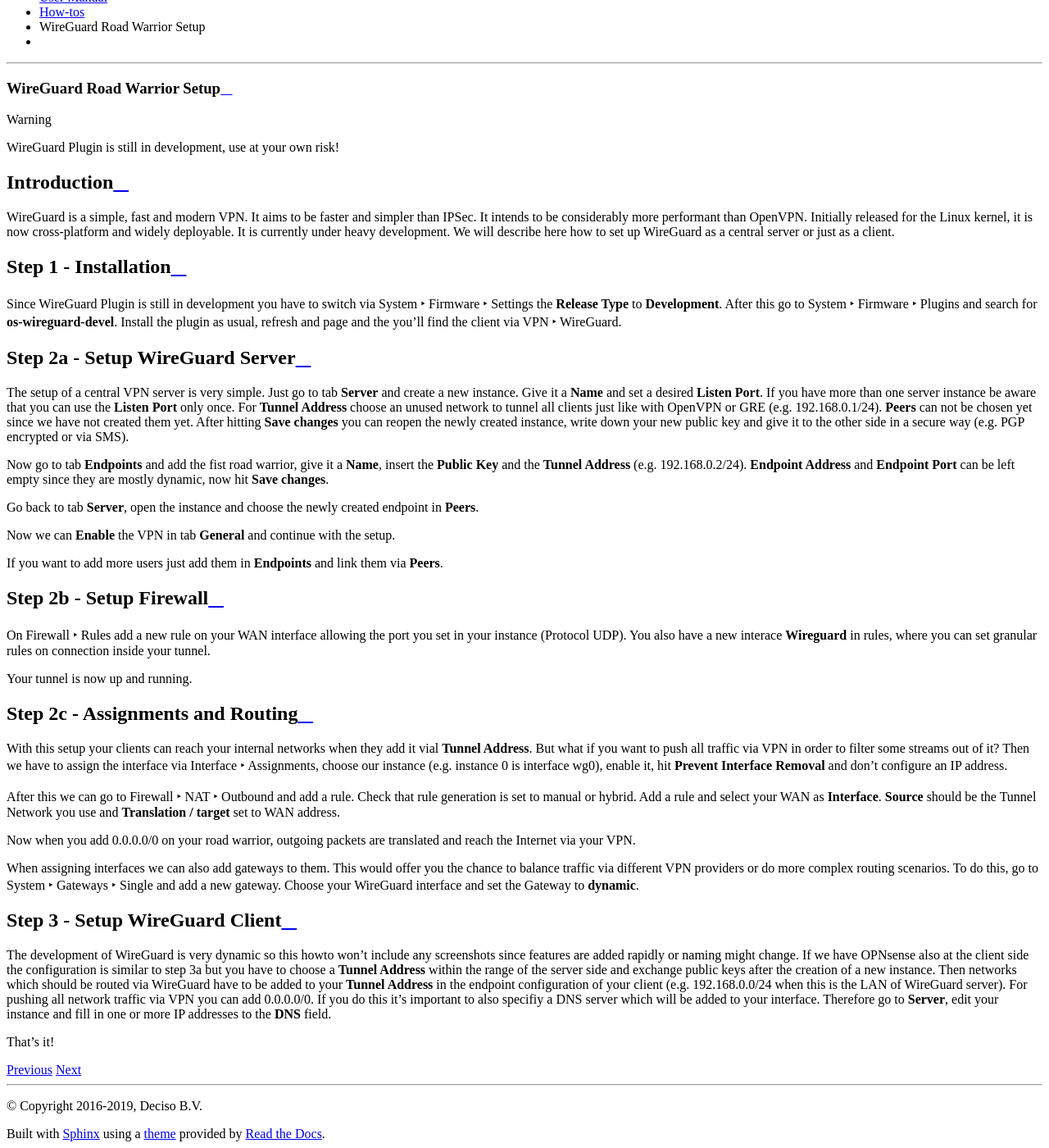
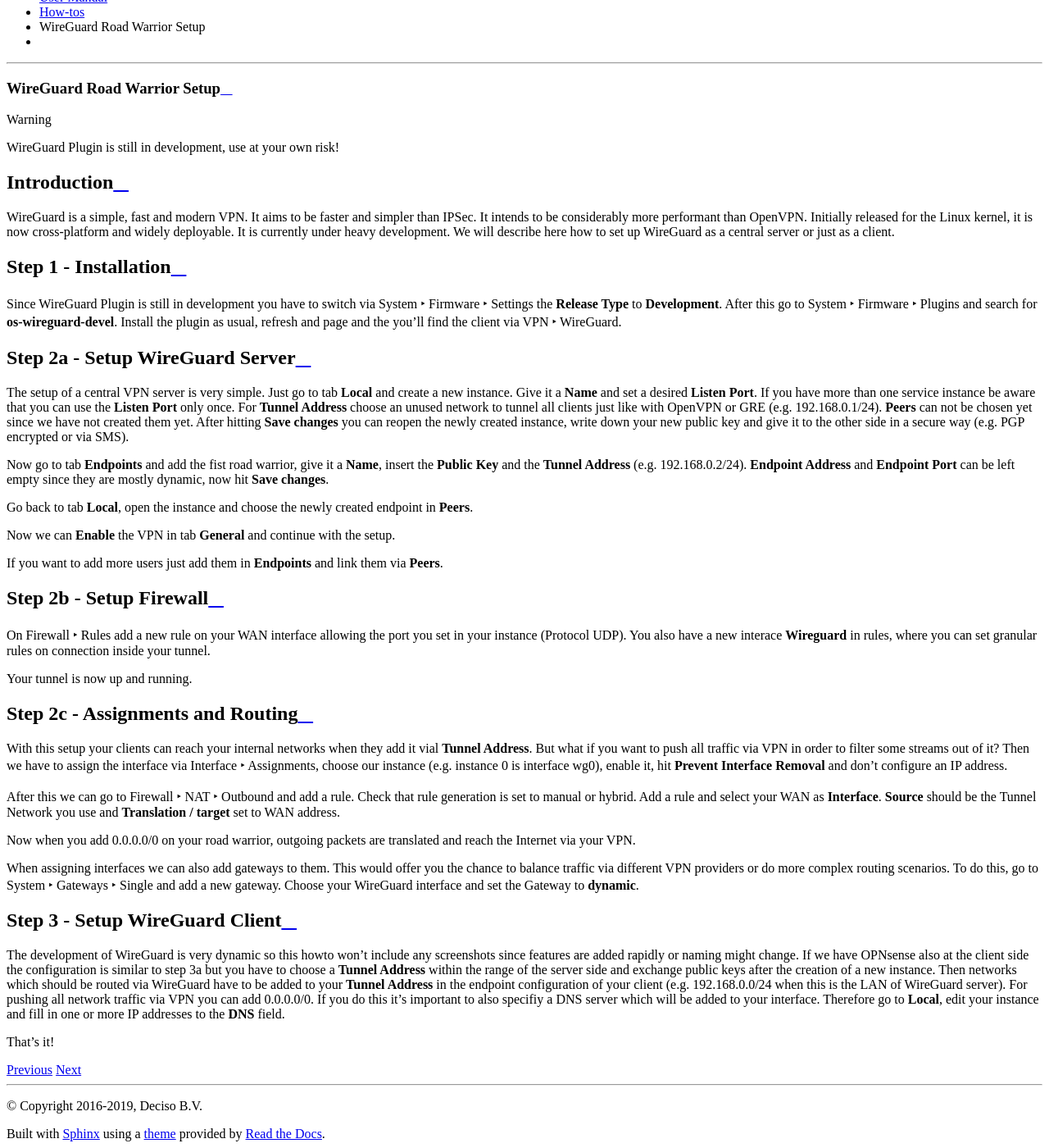
Before and after one commit to opnsense/docs, a Sphinx documentation site: the page built from source/manual/how-tos/wireguard-client.rst, in a window 1280 px wide and 1400 px high, scrolled down 2339 px. Shown: the whole window at 82% size. Built offline with Sphinx 7.4.7 and the Read the Docs theme 2.0.0, drawn with Linux system fonts in a browser that asks for light colours.

Commit message:
wireguard: rename server to local  (#167)

```diff
--- a/source/manual/how-tos/wireguard-client-azire.rst
+++ b/source/manual/how-tos/wireguard-client-azire.rst
@@ -33,7 +33,7 @@
 Step 2 - Setup WireGuard Instance
 ----------------------------------
 
-Go to tab **Server** and create a new instance. Give it a **Name** and set a desired **Listen Port**.
+Go to tab **Local** and create a new instance. Give it a **Name** and set a desired **Listen Port**.
 If you have more than one server instance be aware that you can use the **Listen Port** only once. In
 the field **Private Key** insert the value from your text file and leave **Public Key** empty. **DNS**
 and **Tunnel Address** has also to be taken from the configuration. Hit **Save** and go to **Endpoint**
@@ -42,7 +42,7 @@
 On **Endpoint** tab create a new Endpoint, give it a **Name**, set 0.0.0.0/0 in **Tunnel Address** and set
 the DNS name from your configuration in **Endpoint Address**. Don't forget to do this also for the port.
 
-Go back to tab **Server**, open the instance and choose the newly created endpoint in **Peers**.
+Go back to tab **Local**, open the instance and choose the newly created endpoint in **Peers**.
 
 Now we can **Enable** the VPN in tab **General** and continue with the setup.
 
--- a/source/manual/how-tos/wireguard-client-mullvad.rst
+++ b/source/manual/how-tos/wireguard-client-mullvad.rst
@@ -17,7 +17,7 @@
 Step 1 - Setup WireGuard Instance
 ----------------------------------
 
-Go to tab **Server** and create a new instance. Give it a **Name** and set a desired **Listen Port**.
+Go to tab **Local** and create a new instance. Give it a **Name** and set a desired **Listen Port**.
 If you have more than one server instance be aware that you can use the **Listen Port** only once. In
 the field **Tunnel Address** insert an unsused private IP address and subnet mask. We don't need it in
 the first step, but as it is required we can't go on without it. Every other field can be left blank.
@@ -26,7 +26,7 @@
 of the configuration from the Mullvad API servers.
 
 Now change to your OPNsense CLI via SSH or Console and execute the curl string below. Please replace the
-**account** data with your own ID you got from MullvadVPN and **pubkey** with the one in your **Server**
+**account** data with your own ID you got from MullvadVPN and **pubkey** with the one in your **Local**
 
 .. code-block:: sh
 
@@ -43,7 +43,7 @@
 
 .. _list: https://www.mullvad.net/en/servers/#wireguard
 
-Go back to tab **Server**, open the instance and choose the newly created endpoint in **Peers**.
+Go back to tab **Local**, open the instance and choose the newly created endpoint in **Peers**.
 
 Now we can **Enable** the VPN in tab **General** and continue with the setup.
 
--- a/source/manual/how-tos/wireguard-client.rst
+++ b/source/manual/how-tos/wireguard-client.rst
@@ -27,8 +27,8 @@
 Step 2a - Setup WireGuard Server
 --------------------------------
 
-The setup of a central VPN server is very simple. Just go to tab **Server** and create a new instance.
-Give it a **Name** and set a desired **Listen Port**. If you have more than one server instance be
+The setup of a central VPN server is very simple. Just go to tab **Local** and create a new instance.
+Give it a **Name** and set a desired **Listen Port**. If you have more than one service instance be
 aware that you can use the **Listen Port** only once. For **Tunnel Address** choose an unused network
 to tunnel all clients just like with OpenVPN or GRE (e.g. 192.168.0.1/24).
 **Peers** can not be chosen yet since we have not created them yet.
@@ -39,7 +39,7 @@
 Key** and the **Tunnel Address** (e.g. 192.168.0.2/24). **Endpoint Address** and  **Endpoint Port**
 can be left empty since they are mostly dynamic, now hit **Save changes**.
 
-Go back to tab **Server**, open the instance and choose the newly created endpoint in **Peers**.
+Go back to tab **Local**, open the instance and choose the newly created endpoint in **Peers**.
 
 Now we can **Enable** the VPN in tab **General** and continue with the setup.
 
@@ -88,7 +88,7 @@
 added to your **Tunnel Address** in the endpoint configuration of your client (e.g. 192.168.0.0/24
 when this is the LAN of WireGuard server). For pushing all network traffic via VPN you can add
 0.0.0.0/0. If you do this it's important to also specifiy a DNS server which will be added to your
-interface. Therefore go to **Server**, edit your instance and fill in one or more IP addresses to
+interface. Therefore go to **Local**, edit your instance and fill in one or more IP addresses to
 the **DNS** field.
 
 
--- a/source/manual/how-tos/wireguard-s2s.rst
+++ b/source/manual/how-tos/wireguard-s2s.rst
@@ -29,8 +29,8 @@
 Step 2 - Setup WireGuard
 ------------------------
 
-The setup of a Site-2-Site VPN is very simple. Just go to tab **Server** and create a new instance.
-Give it a **Name** and set a desired **Listen Port**. If you have more than one server instance be
+The setup of a Site-2-Site VPN is very simple. Just go to tab **Local** and create a new instance.
+Give it a **Name** and set a desired **Listen Port**. If you have more than one service instance be
 aware that you can use the **Listen Port** only once. For **Tunnel Address** choose a new virtual
 network to run communication over it, just like with OpenVPN or GRE (e.g. 192.168.0.1/24).
 **Peers** can not be chosen yet since we have not created them yet.
@@ -42,7 +42,7 @@
 Key** and the **Tunnel Address** (e.g. 192.168.0.2/24). **Endpoint Address** is the public IP of the
 remote site and you can also set optionally the **Endpoint Port**, now hit **Save changes**.
 
-Go back to tab **Server**, open the instance and choose the newly created endpoint in **Peers**.
+Go back to tab **Local**, open the instance and choose the newly created endpoint in **Peers**.
 
 Now we can **Enable** the VPN in tab **General** and go on with the setup.
 
```
